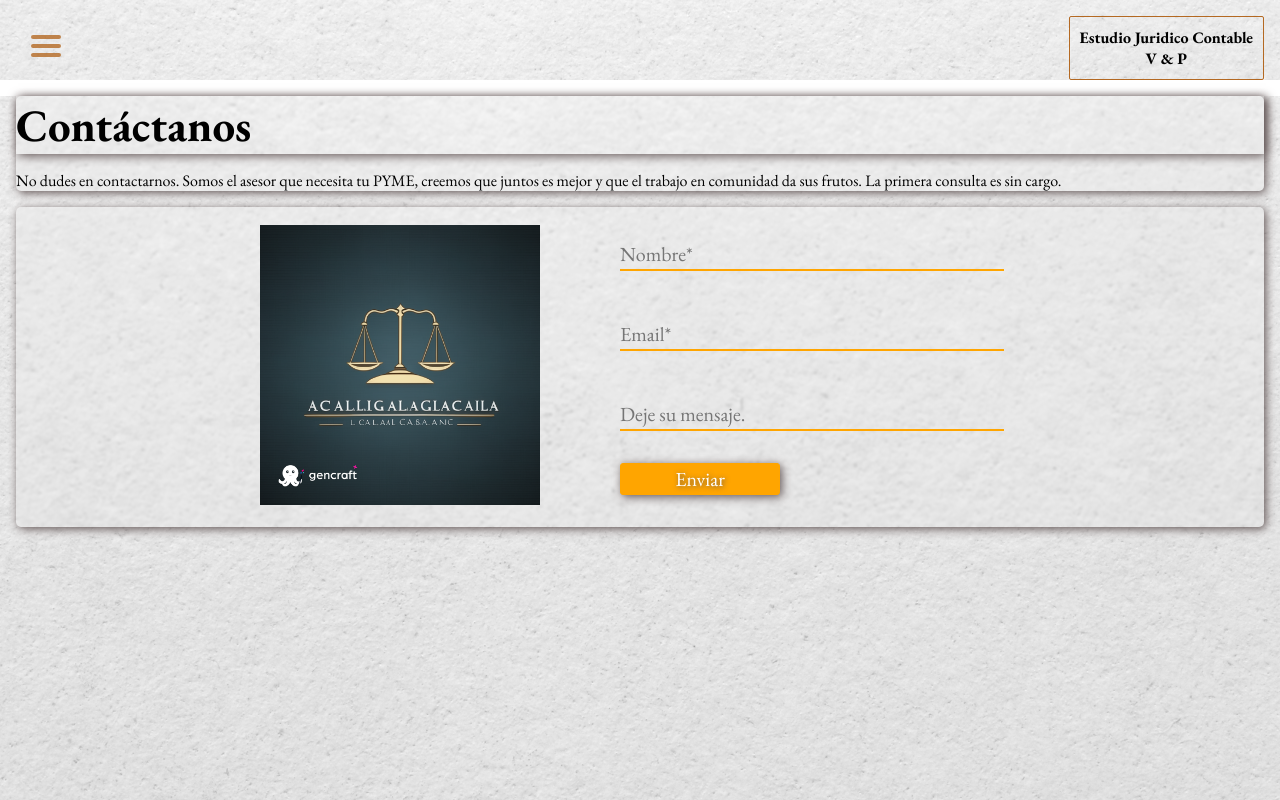
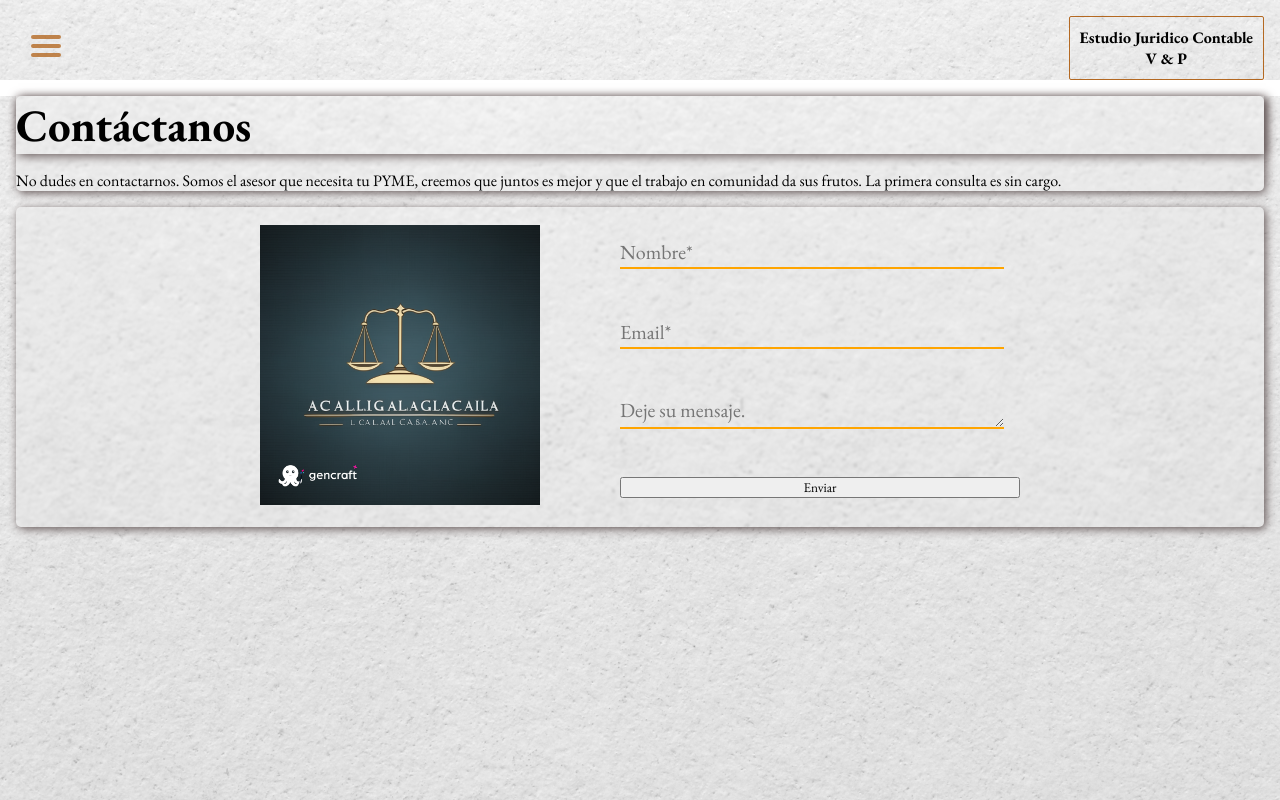
Before and after one commit to AgusPereyraa/juridicoContable, a React (Create React App) app: page /contact in a window 1280 px wide. Shown: the top 800 px of the page. Built offline with nearby package versions, Linux system fonts and the light colour scheme.

Commit message:
emailjs installed

```diff
--- a/package.json
+++ b/package.json
@@ -5,6 +5,7 @@
   "dependencies": {
     "@coreui/coreui": "^4.2.6",
     "@coreui/react": "^4.8.0",
+    "@emailjs/browser": "^3.11.0",
     "@fortawesome/fontawesome-svg-core": "^6.4.0",
     "@fortawesome/free-solid-svg-icons": "^6.4.0",
     "@fortawesome/react-fontawesome": "^0.2.0",
--- a/src/Components/HomeContact/HomeContact.jsx
+++ b/src/Components/HomeContact/HomeContact.jsx
@@ -1,10 +1,26 @@
-import React from 'react'
+import React, { useRef } from 'react';
+import emailjs from '@emailjs/browser';
 import './homeContact.css'
 import H2 from '../H2/H2'
 import P from '../P/P'
 import Logo2 from '../../Img/Logo2.png'
 
 export default function HomeContact() {
+
+  const form = useRef();
+
+  const sendEmail = (e) => {
+    e.preventDefault();
+
+    emailjs.sendForm('service_tmggftq', 'template_pccebwj', form.current, '4pRat-Hd2RpTin-Nr')
+      .then((result) => {
+          console.log(result.text);
+      }, (error) => {
+          console.log(error.text);
+      });
+      e.target.reset()
+  };
+
   return (
     <div className='homeContact'>
 
@@ -21,12 +37,12 @@ export default function HomeContact() {
 
         <div className='form'>
 
-            <form action='post' className='input'>
-              <input type="text" className='inputForm' placeholder='Nombre*'/>
-              <input type="text" className='inputForm' placeholder='Email*'/>
-              <input type="text-area" className='inputForm' placeholder='Deje su mensaje.'/>
+          <form ref={form} onSubmit={sendEmail} className='input'>
+            <input type="text" name={"user_name"} className='inputForm' placeholder='Nombre*'/>
+            <input type="email" name={"user_email"} className='inputForm'placeholder='Email*'/>
+            <textarea name={"message"} className='inputForm' placeholder='Deje su mensaje.'/>
+            <input type="submit" value="Enviar" />
           </form>
-              <button type="submit">Enviar</button>
 
         </div>
 
```
Also changed, not shown: 1 other file (tests, documents, lock files or other folders). Lines whose indentation alone changed are shown as unchanged.
